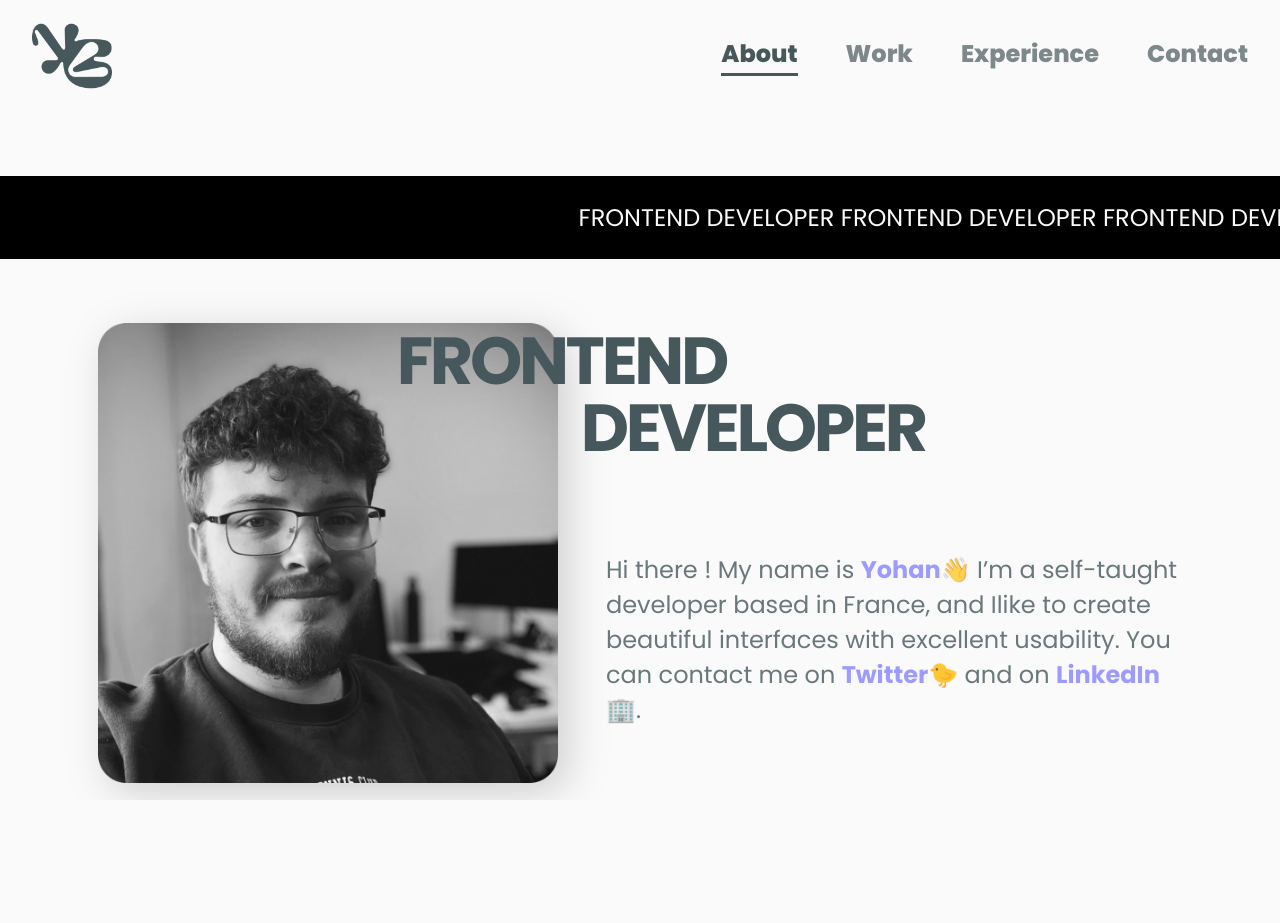
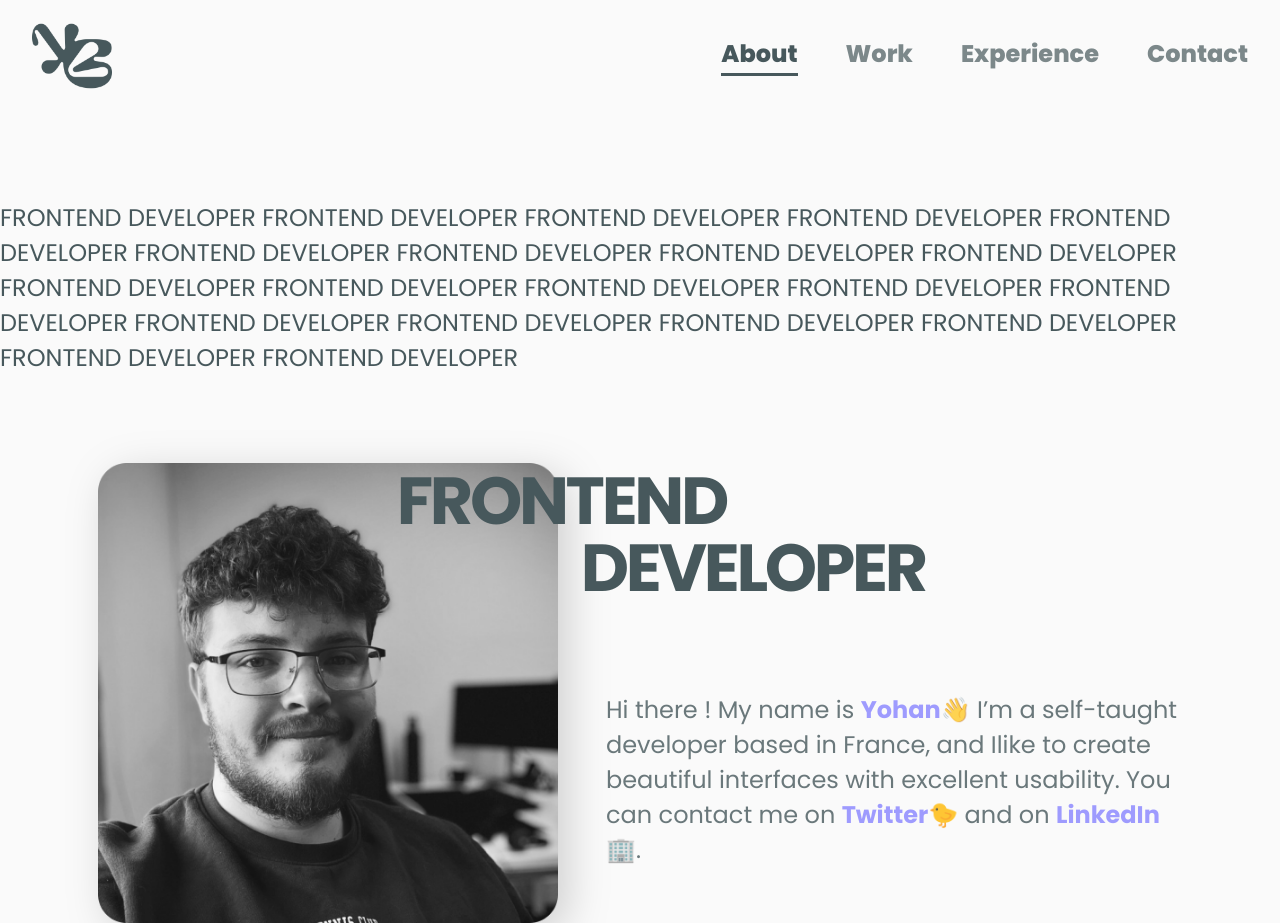
Before and after one commit to Raink31/my-portfolio, a Next.js app: page / in a window 1280 px wide. Before the commit the page ends 800 px from the top, so only its background shows below. Built offline with nearby package versions, Linux system fonts and the light colour scheme.

Commit message:
recherches sur la banner text

```diff
--- a/src/styles/Home.module.css
+++ b/src/styles/Home.module.css
@@ -68,24 +68,6 @@
   transform: translateY(0);
 }
 
-.banner {
-  background-color: black;
-  width: 100%;
-  color: white;
-  overflow: hidden;
-  position: relative;
-  white-space: nowrap;
-  display: flex;
-}
-
-.bannerText {
-  width: 100%;
-  display: inline-block;
-  animation: scrollText 20s linear infinite;
-  flex-shrink: 0;
-  color: #fafafa;
-}
-
 @keyframes scrollText {
   from {
     transform: translate(100%);
```
